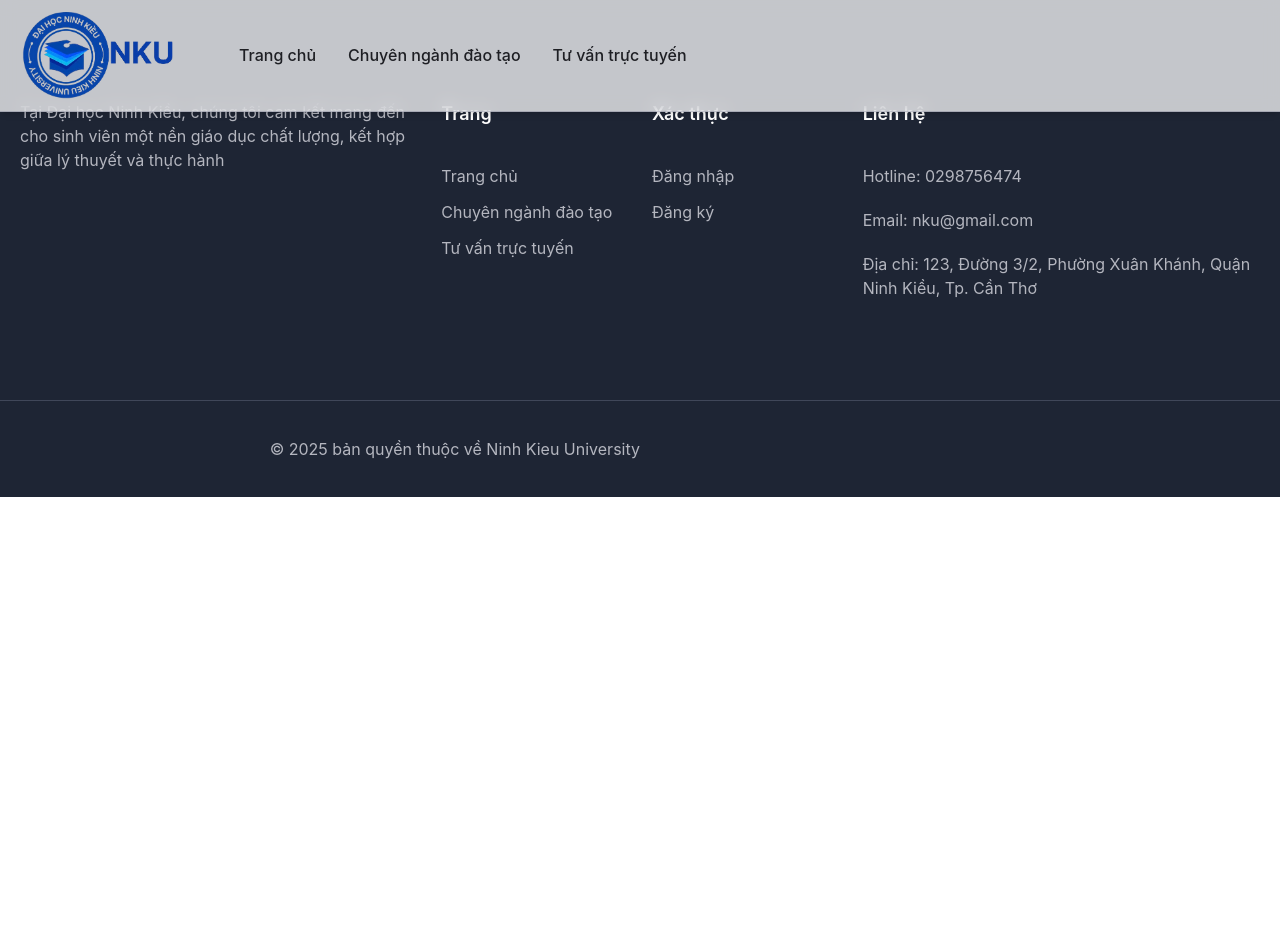
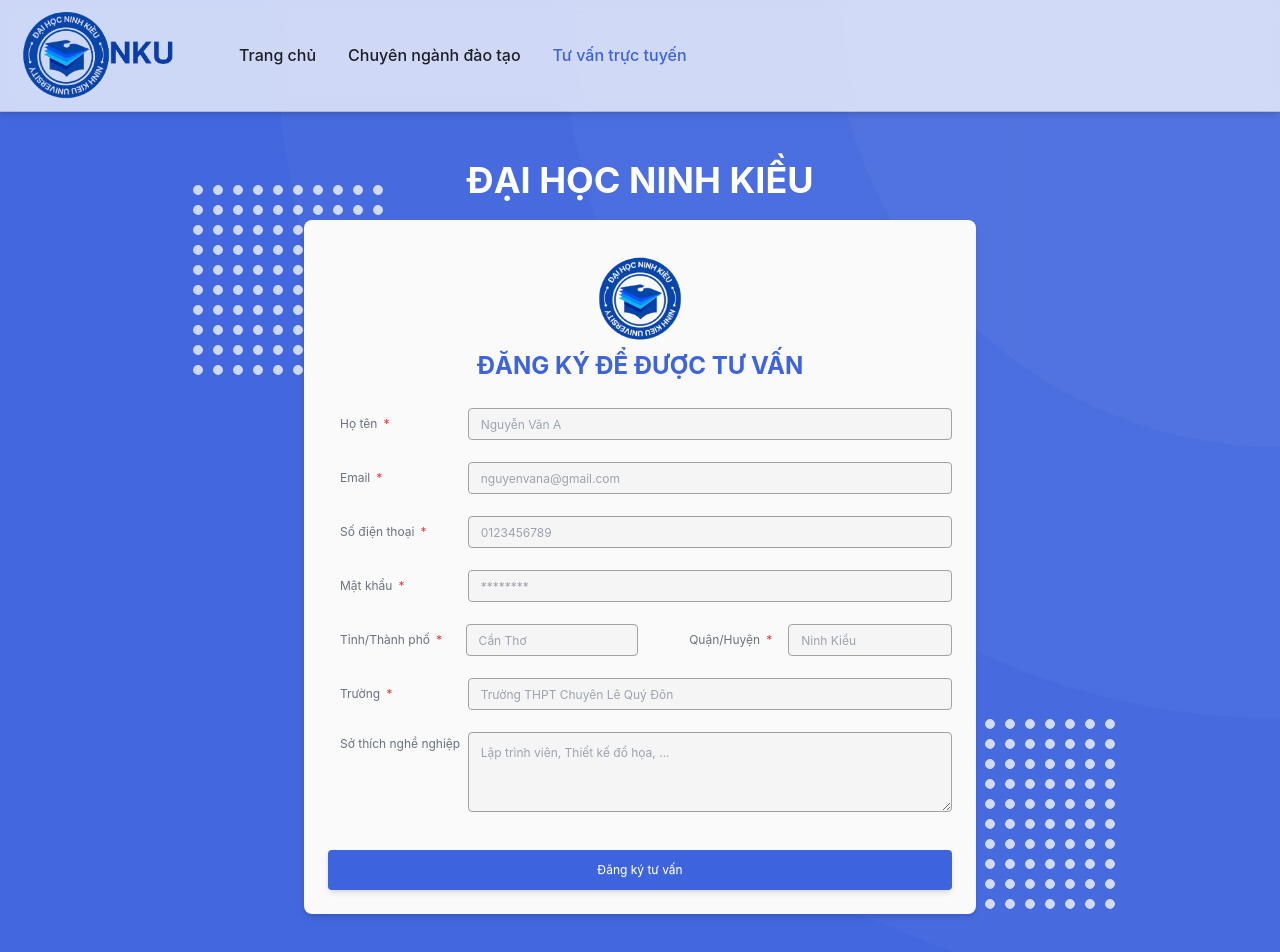
Before and after one commit to DatPham124/EduAdvisor, a React (Vite) app: page /register in a window 1280 px wide. Shown: the top 952 px of the page. Before the commit the page ends 800 px from the top, so only its background shows below. Built offline with nearby package versions, Linux system fonts and the light colour scheme; some icons are missing; a web font is replaced by a local one.

Commit message:
feat: delete Signup and Login, create Register

```diff
--- a/src/App.jsx
+++ b/src/App.jsx
@@ -4,8 +4,7 @@
 import Header from './components/Home/Header';
 import Footer from './components/Home/Footer';
 
-import Login from './views/Login';
-import Signup from './views/Signup';
+import Register from './views/Register';
 import Home from './views/Home';
 import Major from './views/Major';
 import MajorDetail from './views/MajorDetail'
@@ -22,9 +21,8 @@
         <Route path="/major" element={<Major />} />
         <Route path="/chatbot" element={<Chatbot />} />
         <Route path="/major/:id" element={<MajorDetail />} />
-         <Route path="/dualmajor/:id" element={<DualMajorDetail />} />
-        <Route path="/login" element={<Login />} />
-        <Route path="/signup" element={<Signup />} />
+        <Route path="/dualmajor/:id" element={<DualMajorDetail />} />
+        <Route path="/register" element={<Register />} />
       </Routes>
       <Footer />
     </div>
--- a/src/components/Home/Header.jsx
+++ b/src/components/Home/Header.jsx
@@ -73,9 +73,9 @@
 
                   <li class="group relative">
                     <Link
-                     to="/signup"
+                     to="/register"
                       class={`ic-page-scroll mx-8 flex py-2 text-base font-medium text-body-light-12 group-hover:text-primary dark:text-body-dark-12 lg:mr-0 lg:inline-flex lg:px-0 lg:py-6 lg:text-primary-color lg:dark:text-primary-color lg:group-hover:text-primary-color lg:group-hover:opacity-70
-                      ${location.pathname === '/chatbot' ? 'active' : ''}`}
+                      ${location.pathname === '/register' ? 'active' : ''}`}
                       onClick={() => window.scrollTo(0, 0)}
                       role="menuitem"
                     >
--- a/src/views/SignUp.jsx
+++ b/src/views/Register.jsx
@@ -1,8 +1,11 @@
 import React, { useState } from 'react';
 
-import { Link } from 'react-router-dom';
+import { Link, useNavigate } from 'react-router-dom';
 
-const SignUp = () => {
+
+const Register = () => {
+  const navigate = useNavigate();
+  const [loading, setLoading] = useState(false);
   const [formData, setFormData] = useState({
     name: '',
     email: '',
@@ -21,6 +24,37 @@
       [name]: value,
     }));
   };
+
+  // const handleReset = () => {
+  //   setFormData({
+  //     name: '',
+  //     email: '',
+  //     phone: '',
+  //     password: '',
+  //     province: '',
+  //     district: '',
+  //     school: '',
+  //     hobby: '',
+  //   });
+  // };
+
+  const handleSubmit = (e) => {
+    e.preventDefault();
+    // Check if all required fields are filled
+    const isFormValid = Object.values(formData).every((value) => value.trim() !== '');
+    if (isFormValid) {
+      setLoading(true);
+      // delay(2000) // Simulate a delay
+      setTimeout(() => {
+        setLoading(false);
+        navigate({pathname: '/chatbot'});
+      }
+      , 2000);
+    } else {
+      alert('Hãy điền đầy đủ thông tin để được tư vấn');
+    }
+  }
+
   return (
     <main className="main relative">
       <div
@@ -45,7 +79,7 @@
               />
             </div>
               <p className="!text-2xl font-bold text-primary uppercase flex items-center justify-center mb-3">
-              đăng ký
+              đăng ký để được tư vấn
             </p>
               <div className="flex flex-row items-center mb-4 mt-2">
                 <label className="label !text-gray-500 ml-3 flex flex-1/7">
@@ -161,20 +195,21 @@
               </div>
               <button
                 type="submit"
-                className="btn bg-primary btn-md w-full mt-4 text-white text-md shadow-md hover:bg-neutral-50 hover:text-primary!"
-                // onClick={handleSubmit}
+                className={`btn btn-md w-full mt-4 bg-primary text-white text-md shadow-md
+                  ${loading ? 'cursor-not-allowed' : ''}`}
+                disabled={loading}
+                onClick={handleSubmit}
               >
-                Đăng ký tài khoản
+                {loading ? (
+                  <div className="flex items-center justify-center">
+                    <span className="loading loading-spinner loading-sm"></span>
+                    &nbsp;Đang xử lý...
+                  </div>
+                ) : (
+                  'Đăng ký tư vấn'
+                )}
               </button>
             </fieldset>
-            {/* login link */}
-            <Link
-              to="/login"
-              className="mt-7 !mb-1 !link !link-hover italic underline text-xs"
-            >
-              Đã có tài khoản? Đăng nhập ngay!
-            </Link>
-
           </div>
         </div>
         <div className="absolute bottom-10 right-40 z-0">
@@ -188,4 +223,4 @@
   );
 };
 
-export default SignUp;
+export default Register;
```
